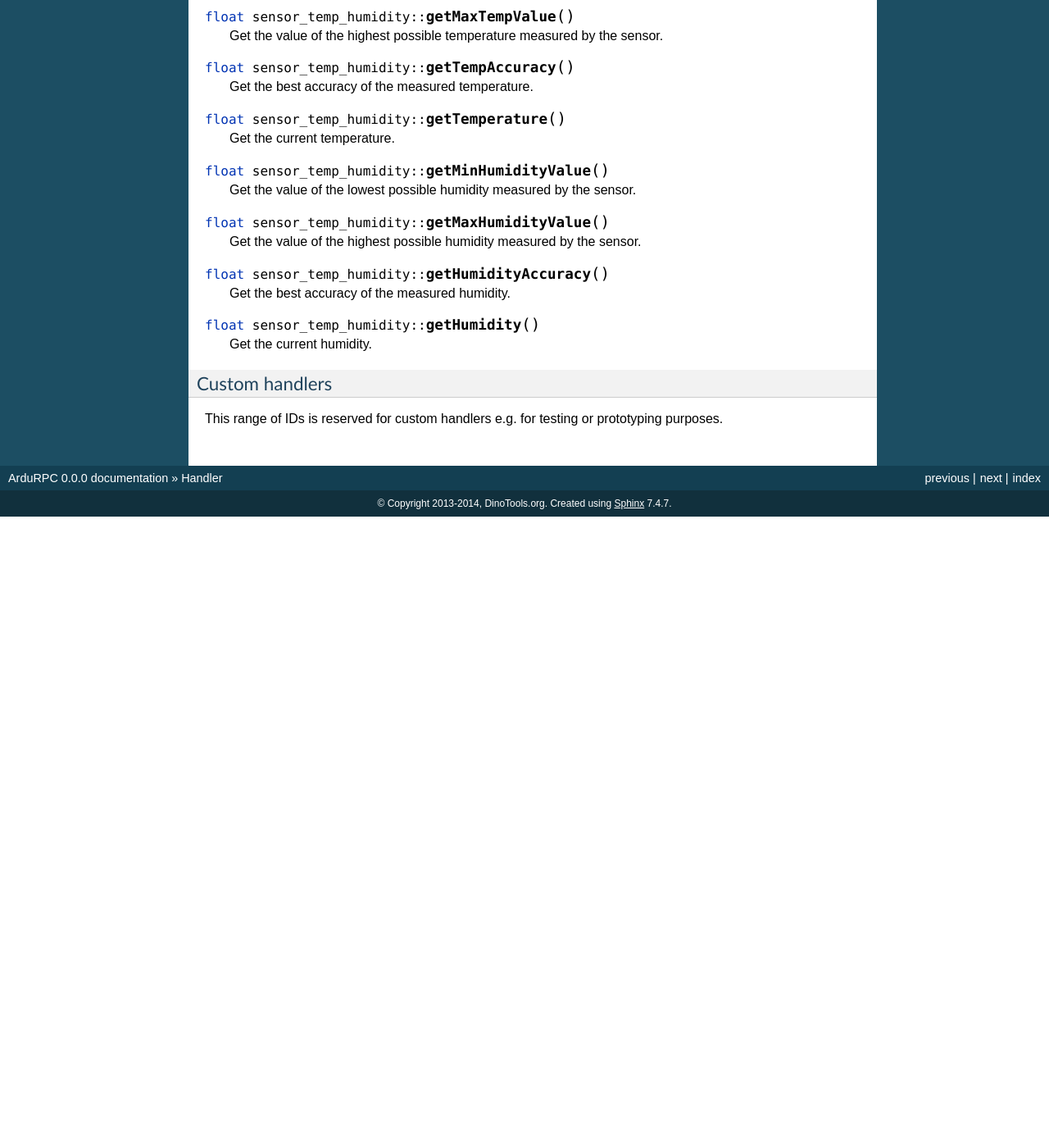
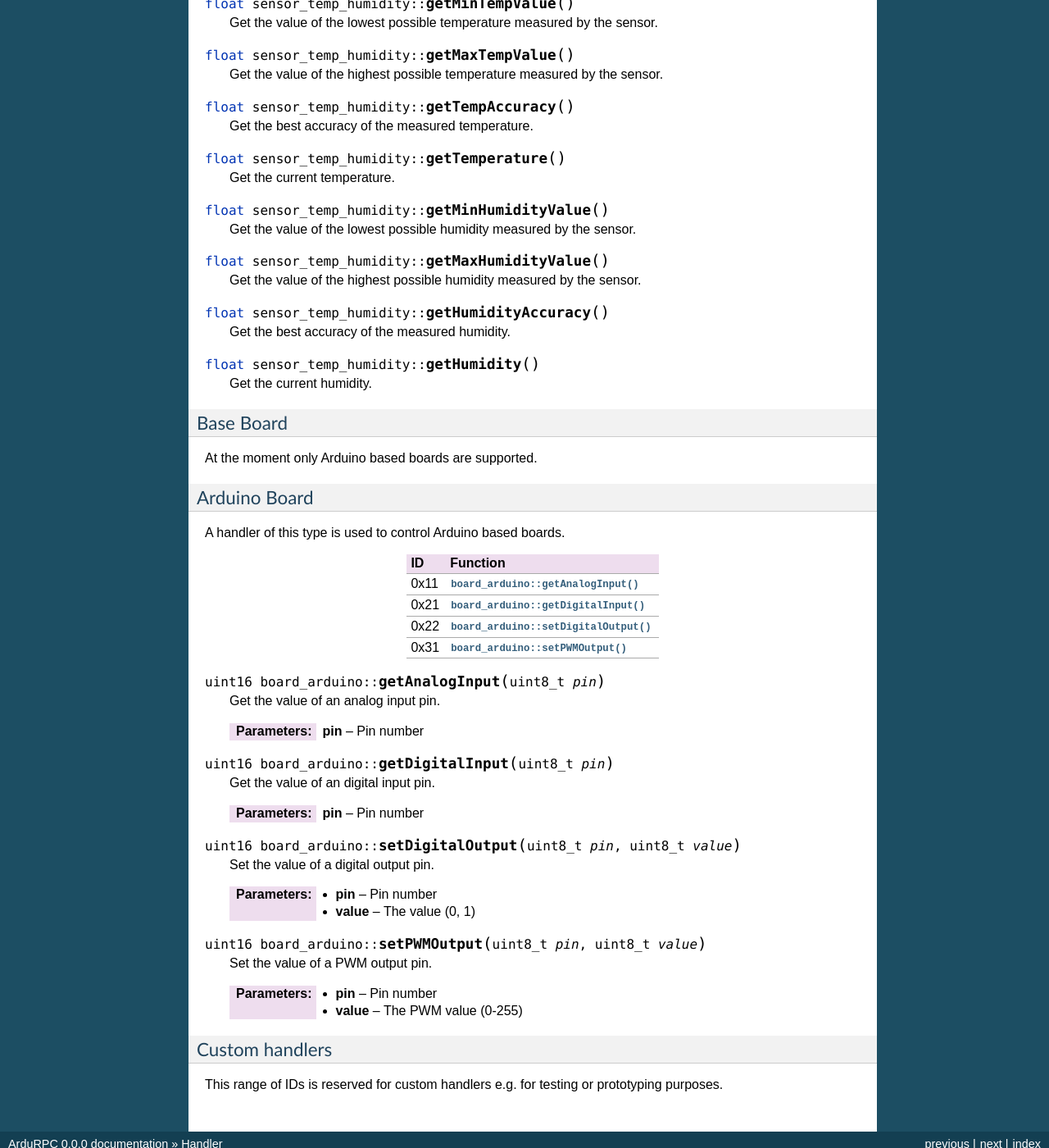
Before and after one commit to DinoTools/ArduRPC, a Sphinx documentation site: the page built from doc/source/user/handler.rst, in a window 1280 px wide and 1400 px high, scrolled down 7252 px. Shown: the whole window at 82% size. Built offline with Sphinx 7.4.7, drawn with Linux system fonts in a browser that asks for light colours; before the commit the page ends 7882 px from its top, so only the background shows below that; some of the changed text lies outside the part shown.

Commit message:
doc - Add handler for Arduino based boards

```diff
--- a/doc/source/user/handler.rst
+++ b/doc/source/user/handler.rst
@@ -41,6 +41,10 @@ To register a new handler type feel free to open a new request by using the `iss
 | 0x0402          |      | :ref:`Humidity Sensor <Temperature Sensor>`                                   | Experimental |
 +--------+--------+------+-------------------------------------------------------------------------------+--------------+
 | 0x0403          |      | :ref:`Temperature-Humidity Sensor`                                            | Experimental |
++--------+--------+------+-------------------------------------------------------------------------------+--------------+
+| 0x0500 | 0x05FF |    8 | :ref:`Base Board`                                                             | Experimental |
++--------+--------+------+-------------------------------------------------------------------------------+--------------+
+| 0x0501          |   16 | :ref:`Arduino Board`                                                          | Experimental |
 +--------+--------+------+-------------------------------------------------------------------------------+--------------+
 | 0xFF00 | 0xFFFF |    8 | :ref:`Custom handlers`                                                        | n/a          |
 +--------+--------+------+-------------------------------------------------------------------------------+--------------+
@@ -487,6 +491,59 @@ Temperature-Humidity Sensor
 
     Get the current humidity.
 
+.. _Base Board:
+
+Base Board
+~~~~~~~~~~
+
+At the moment only Arduino based boards are supported.
+
+.. _Arduino Board:
+
+Arduino Board
+~~~~~~~~~~~~~
+
+A handler of this type is used to control Arduino based boards.
+
++------+----------------------------------------------+
+| ID   | Function                                     |
++======+==============================================+
+| 0x11 | :cpp:func:`board_arduino::getAnalogInput`    |
++------+----------------------------------------------+
+| 0x21 | :cpp:func:`board_arduino::getDigitalInput`   |
++------+----------------------------------------------+
+| 0x22 | :cpp:func:`board_arduino::setDigitalOutput`  |
++------+----------------------------------------------+
+| 0x31 | :cpp:func:`board_arduino::setPWMOutput`      |
++------+----------------------------------------------+
+
+.. cpp:function:: uint16 board_arduino::getAnalogInput(uint8_t pin)
+
+    Get the value of an analog input pin.
+
+    :param pin: Pin number
+
+.. cpp:function:: uint16 board_arduino::getDigitalInput(uint8_t pin)
+
+    Get the value of an digital input pin.
+
+    :param pin: Pin number
+
+.. cpp:function:: uint16 board_arduino::setDigitalOutput(uint8_t pin, uint8_t value)
+
+    Set the value of a digital output pin.
+
+    :param pin: Pin number
+    :param value: The value (0, 1)
+
+.. cpp:function:: uint16 board_arduino::setPWMOutput(uint8_t pin, uint8_t value)
+
+    Set the value of a PWM output pin.
+
+    :param pin: Pin number
+    :param value: The PWM value (0-255)
+
+
 .. _Custom handlers:
 
 Custom handlers
```
